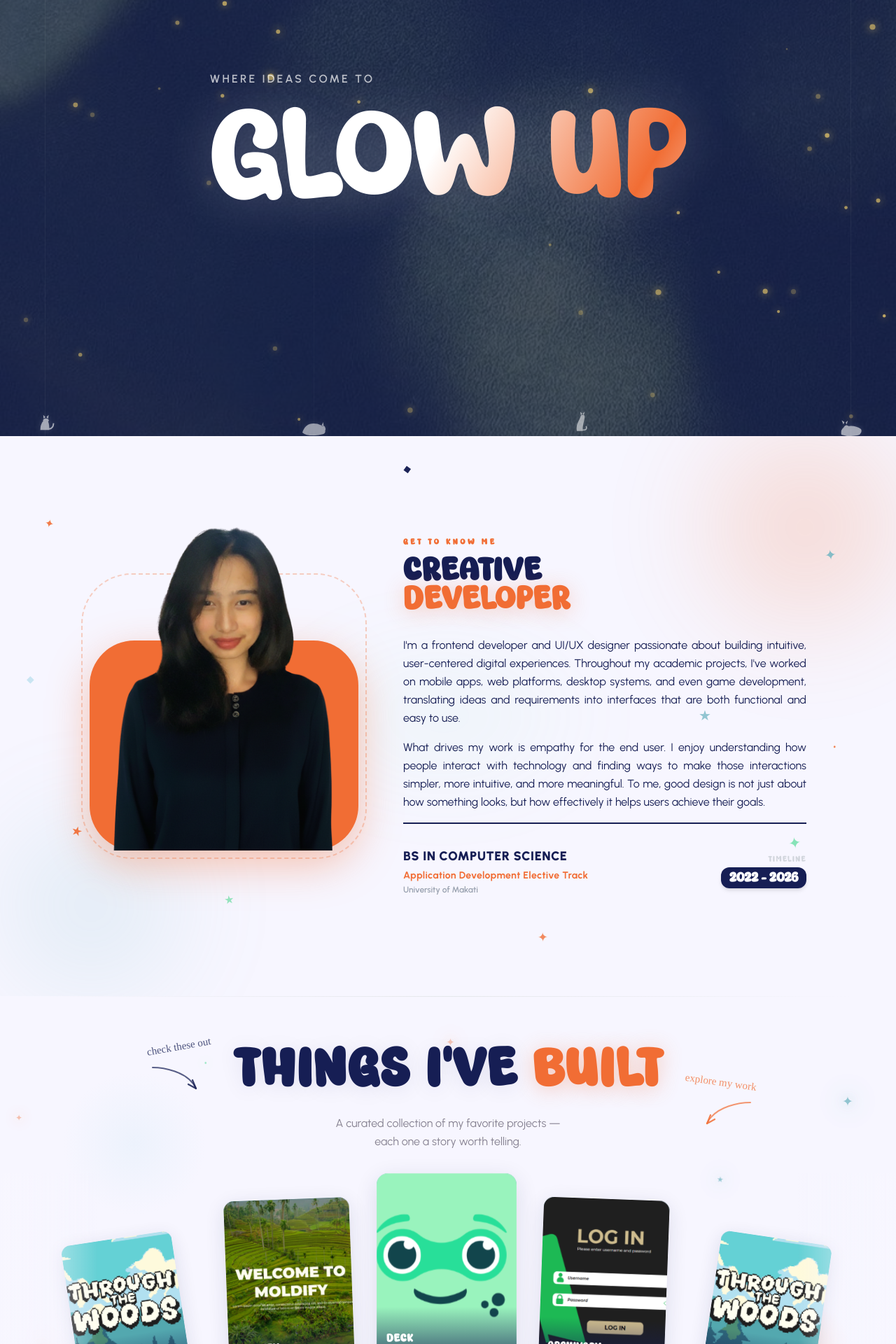
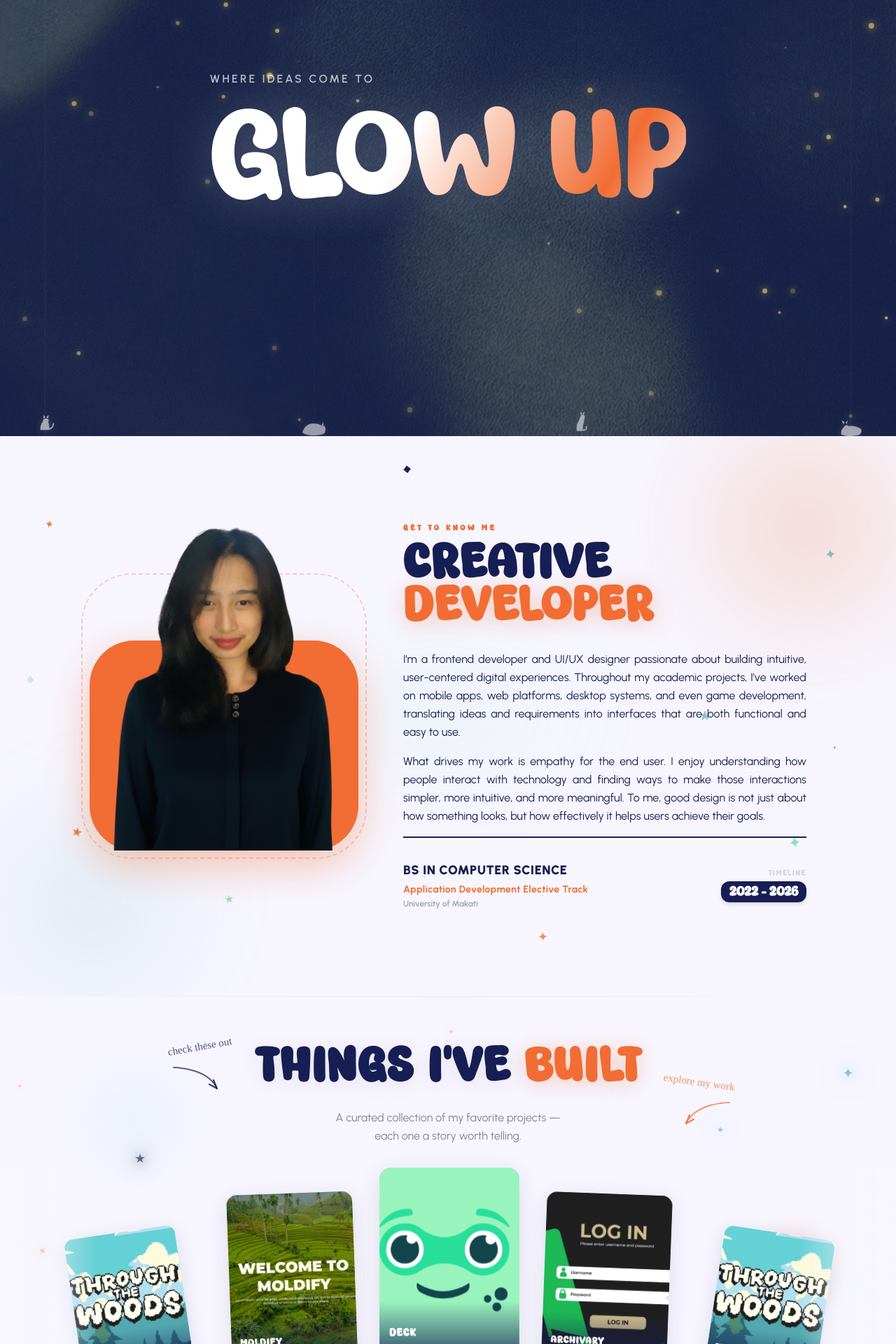
Before and after one commit to gabxillaa/main-portfolio, a Next.js app: page / in a window 1280 px wide. Shown: the part 177-2097 px from the top of the page at 70% size. Built offline with nearby package versions, Linux system fonts and the light colour scheme; no server answers; a web font is replaced by a local one.

Commit message:
fixed padding issues

```diff
--- a/app/components/landing-page/about-me.tsx
+++ b/app/components/landing-page/about-me.tsx
@@ -105,7 +105,7 @@ export default function AboutMe() {
             <span className="font-(family-name:--font-super-warming) text-xs font-black uppercase tracking-[0.3em] text-(--accent) block mb-3">
               Get To Know Me
             </span>
-            <h2 className="font-(family-name:--font-super-warming) text-5xl font-black tracking-wide uppercase leading-[0.85] text-(--primary)">
+            <h2 className="font-(family-name:--font-super-warming) text-5xl md:text-6xl lg:text-7xl font-black tracking-wide uppercase leading-[0.85] text-(--primary)">
               Creative <br />
               <span
                 className="text-(--accent)"
--- a/app/components/landing-page/did-you-like-it.tsx
+++ b/app/components/landing-page/did-you-like-it.tsx
@@ -178,9 +178,8 @@ export default function DidYouLikeIt() {
                     Quick question
                   </span>
                   <h2
-                    className="font-(family-name:--font-super-warming) font-black uppercase tracking-wide leading-none"
+                    className="font-(family-name:--font-super-warming) font-black uppercase tracking-wide leading-none text-5xl md:text-6xl lg:text-7xl"
                     style={{
-                      fontSize: "clamp(2rem, 6vw, 4.5rem)",
                       color: "var(--primary)",
                       textShadow: "0 4px 30px color-mix(in srgb, var(--primary) 8%, transparent)",
                     }}
--- a/app/components/landing-page/hero.tsx
+++ b/app/components/landing-page/hero.tsx
@@ -249,7 +249,7 @@ export default function Hero() {
 
             {/* Main Headline: Maintaining your scale */}
             <motion.h1
-              className="glowing-crawl-text font-(family-name:--font-super-warming) text-5xl sm:text-7xl md:text-8xl lg:text-[12rem] leading-[0.9] tracking-[-0.02em] drop-shadow-[0_0_35px_rgba(255,255,255,0.2)]"
+              className="glowing-crawl-text font-(family-name:--font-super-warming) text-7xl md:text-8xl lg:text-[12rem] leading-[0.9] tracking-[-0.02em] drop-shadow-[0_0_35px_rgba(255,255,255,0.2)]"
               initial={{ opacity: 0, y: 60, skewY: 2 }}
               animate={entered ? {
                 opacity: 1,
--- a/app/components/landing-page/projects.tsx
+++ b/app/components/landing-page/projects.tsx
@@ -255,8 +255,7 @@ function endDrag(e: React.PointerEvent<HTMLDivElement>) {
         ref={sectionRef}
         className="relative flex flex-col items-center overflow-hidden w-full bg-(--background)"
         style={{
-          minHeight: "clamp(560px, 100dvh, 1000px)",
-          paddingBottom: "env(safe-area-inset-bottom, 0px)",
+          paddingBottom: "calc(8px + env(safe-area-inset-bottom, 0px))"
         }}
       >
       {/* ── Ambient glows — fade in ── */}
@@ -346,8 +345,8 @@ function endDrag(e: React.PointerEvent<HTMLDivElement>) {
         </div>
 
         <h2
-          className="font-(family-name:--font-super-warming) font-black text-(--primary) uppercase tracking-wide leading-none"
-          style={{ fontSize: "clamp(1.8rem, 7vw, 5rem)", textShadow: "0 4px 30px color-mix(in srgb, var(--primary) 8%, transparent)" }}
+          className="font-(family-name:--font-super-warming) font-black text-(--primary) uppercase tracking-wide leading-none text-5xl md:text-6xl lg:text-7xl"
+          style={{ textShadow: "0 4px 30px color-mix(in srgb, var(--primary) 8%, transparent)" }}
         >
           Things I&apos;ve{" "}
           <span className="text-(--accent)" style={{ textShadow: "0 4px 30px color-mix(in srgb, var(--accent) 30%, transparent)" }}>Built</span>
```
